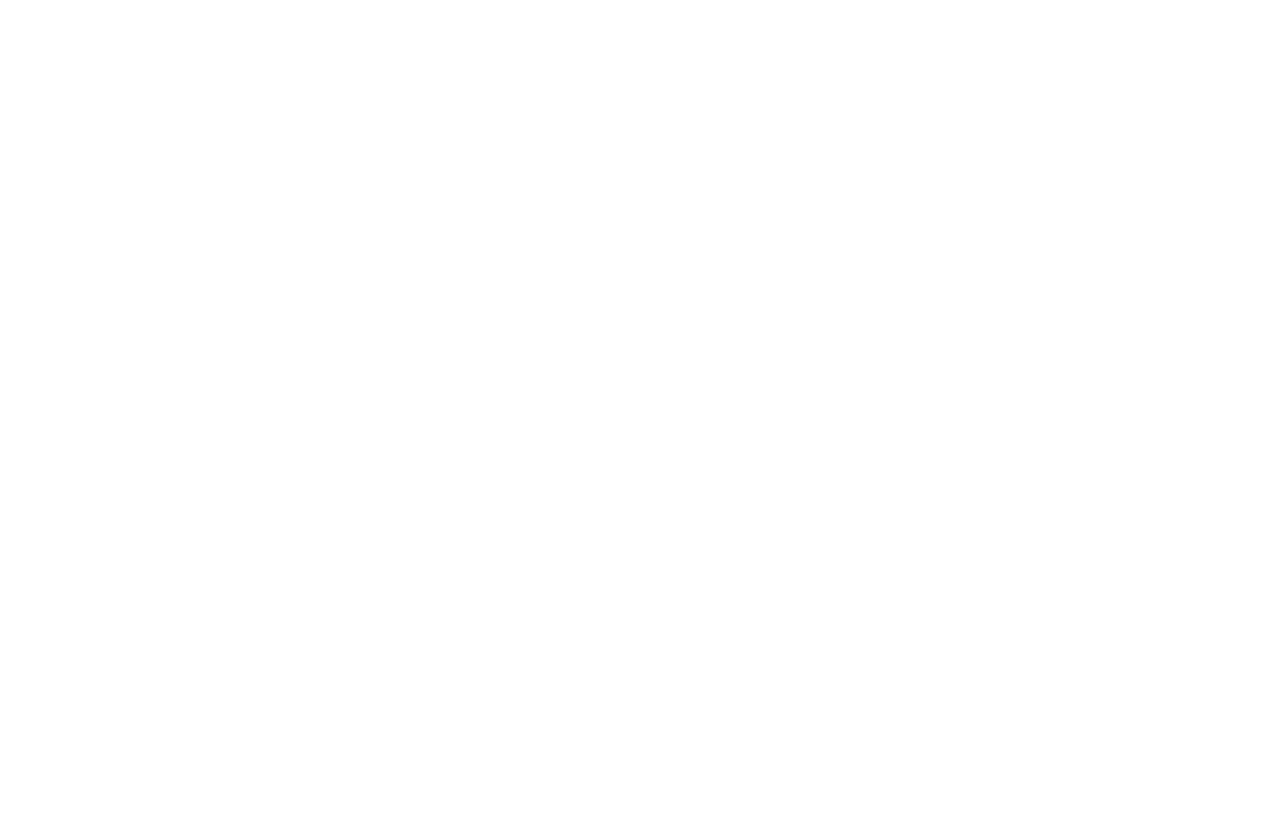
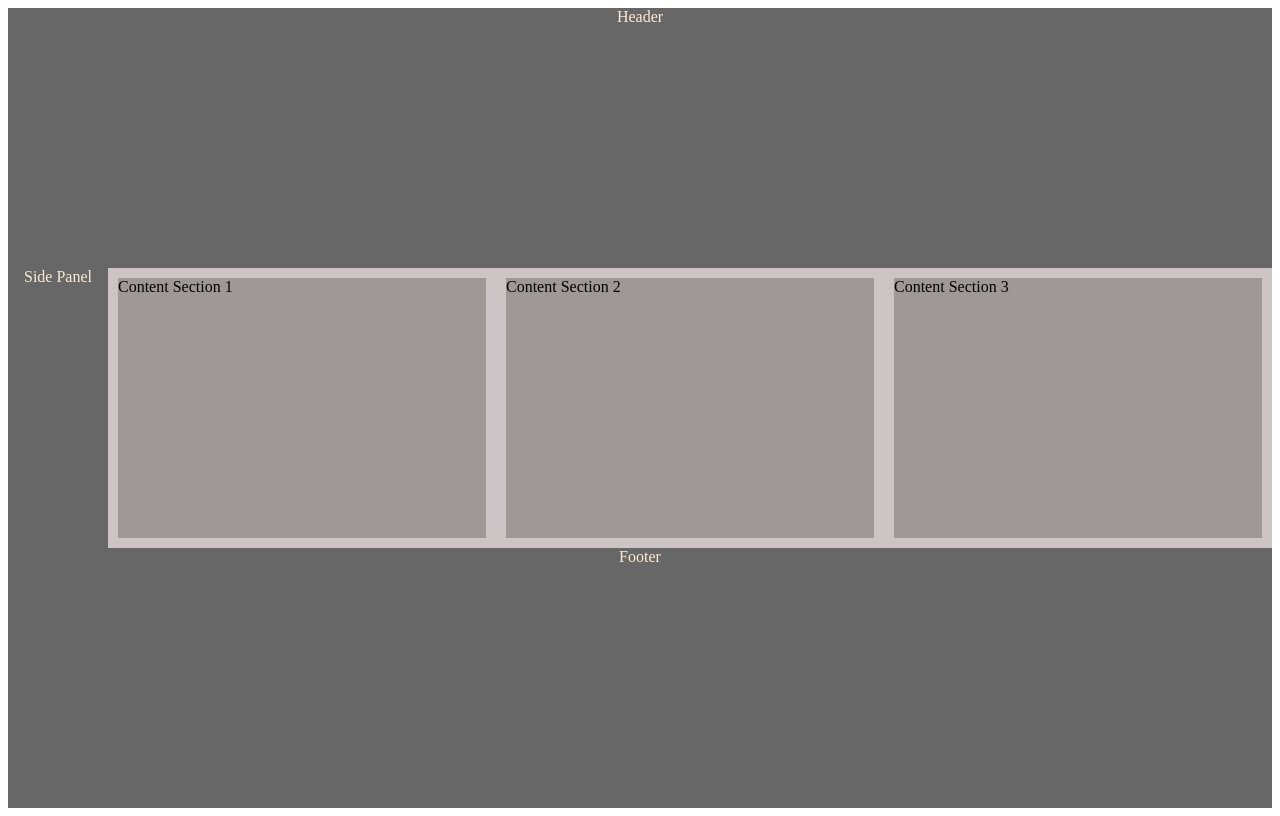
Before and after one commit to morozoffivan/grid-practice, a plain HTML site: page index.html in a window 1280 px wide. Drawn offline with Linux system fonts and the light colour scheme.

Commit message:
added grid

```diff
--- a/index.html
+++ b/index.html
@@ -7,16 +7,13 @@
     <title>Grid-practice</title>
 </head>
 <body>
-    <header>
-
-    </header>
-
-    <main>
-
-    </main>
-
-    <footer>
-
-    </footer>
+    <div class="header">Header</div>
+    <div class="aside">Side Panel</div>
+    <div class="main">
+        <div class="section">Content Section 1</div>
+        <div class="section">Content Section 2</div>
+        <div class="section">Content Section 3</div>
+    </div>
+    <div class="footer">Footer</div>
 </body>
 </html>
--- a/style/style.css
+++ b/style/style.css
@@ -0,0 +1,32 @@
+body {
+    display: grid;
+    grid-template-columns: 100px 1fr;
+    height: 100vh;
+
+}
+
+.main {
+    display: grid;
+    grid-template-columns: repeat(3,1fr);
+    background-color:rgb(205, 197, 197);
+}
+
+.header, .footer {
+    grid-column: span 2;
+    background-color: rgb(104, 103, 103);
+    color: antiquewhite;
+    text-align: center;
+
+}
+
+.aside {
+    background-color: rgb(104, 103, 103);
+    color: antiquewhite;
+    text-align: center;
+    gap: 10px;
+}
+
+.section {
+    background-color:rgb(160, 151, 151);
+    margin: 10px;
+}
```
